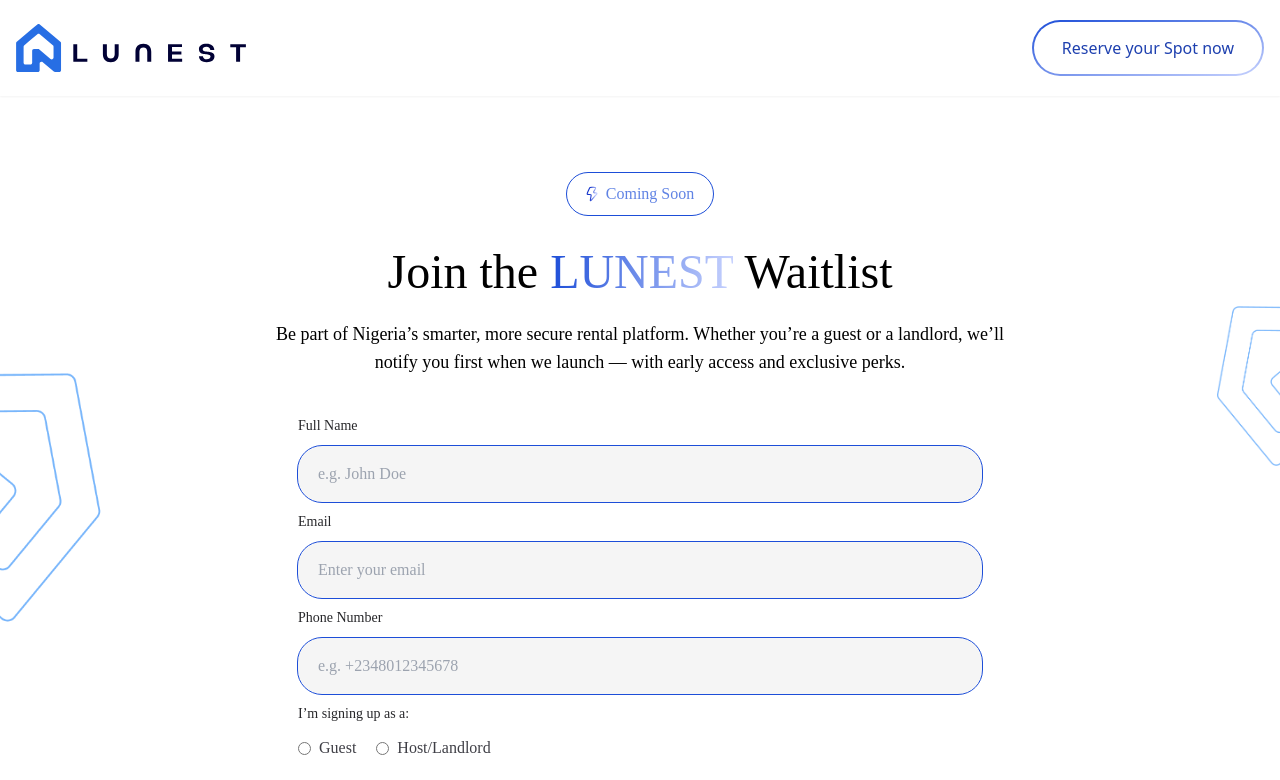
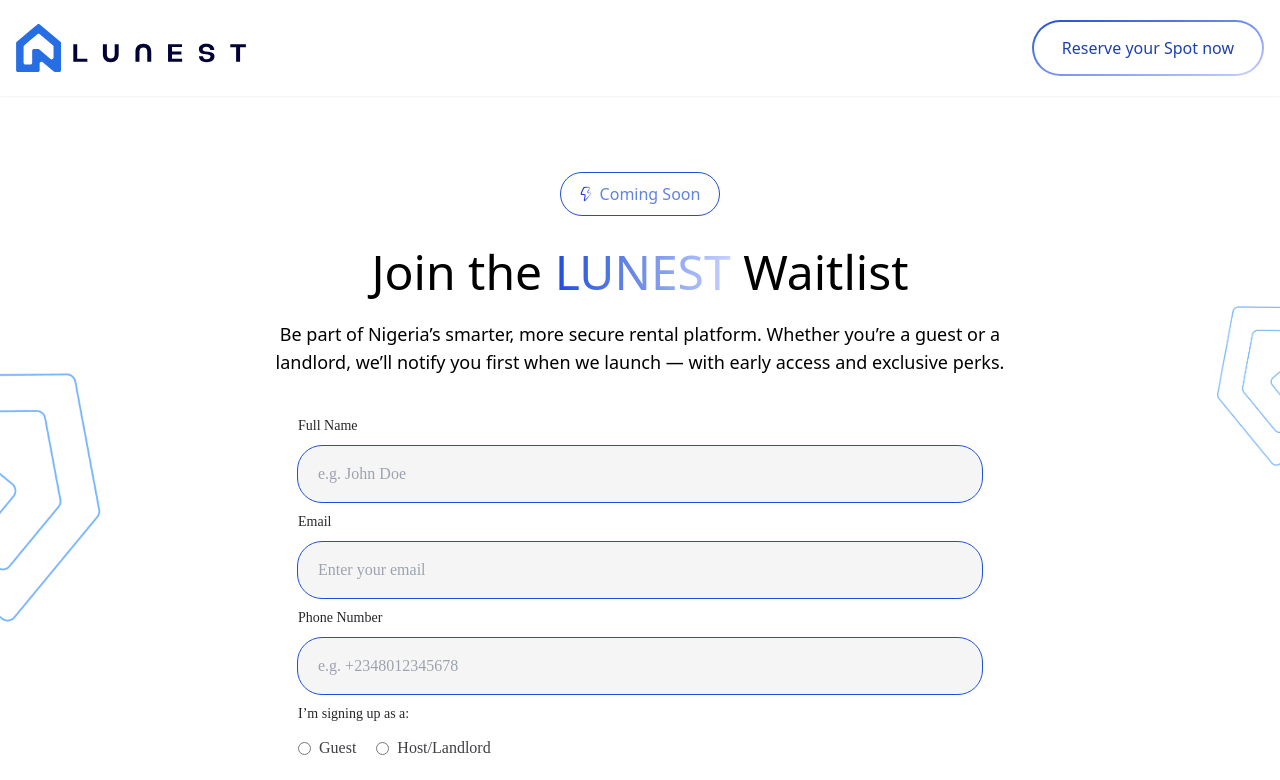
Before and after one commit to samakintayo/Lunest-waitlist, a React (Vite) app in the folder lunest-waitlist/: page /waitlist in a window 1280 px wide. Shown: the top 780 px of the page. Built offline with nearby package versions, Linux system fonts and the light colour scheme; a web font is replaced by a local one.

Commit message:
Update Waitlistform.jsx

```diff
--- a/lunest-waitlist/src/pages/Waitlistform.jsx
+++ b/lunest-waitlist/src/pages/Waitlistform.jsx
@@ -105,14 +105,14 @@
           {/* Coming Soon Badge */}
           <div className="inline-flex items-center gap-2 px-5 py-2.5 rounded-[30px] outline outline-1 outline-offset-[-1px] outline-blue-700 mb-8">
             <img className="w-3 h-4" src="/assets/lunest-zap.svg" alt="" />
-            <span className="text-blue-700/70 text-base font-medium font-['Aeonik_Pro']">
+            <span className="text-blue-700/70 text-base font-medium">
               Coming Soon
             </span>
           </div>
 
           {/* Main Text */}
           <div className="max-w-6xl text-center mb-6">
-            <h1 className="text-4xl lg:text-5xl font-medium font-['Aeonik_Pro']">
+            <h1 className="text-4xl lg:text-5xl font-medium">
               Join the{" "}
               <span className="text-transparent bg-clip-text bg-gradient-to-r from-blue-700 to-indigo-200">
                 LUNEST
@@ -120,7 +120,7 @@
               Waitlist
             </h1>
           </div>
-          <p className="self-center w-[85%] text-center lg:text-lg text-sm font-['Aeonik_Pro'] mb-10 leading-1">
+          <p className="self-center w-[85%] text-center lg:text-lg text-sm mb-10 leading-1">
             Be part of Nigeria’s smarter, more secure rental platform. Whether
             you’re a guest or a landlord, we’ll notify you first when we launch
             — with early access and exclusive perks.
@@ -136,7 +136,7 @@
               {/* Full Name */}
               <label
                 htmlFor="fullName"
-                className="text-zinc-800 text-sm font-medium font-['Aeonik_Pro']"
+                className="text-zinc-800 text-sm font-medium font-['aeonik']"
               >
                 Full Name
               </label>
```
